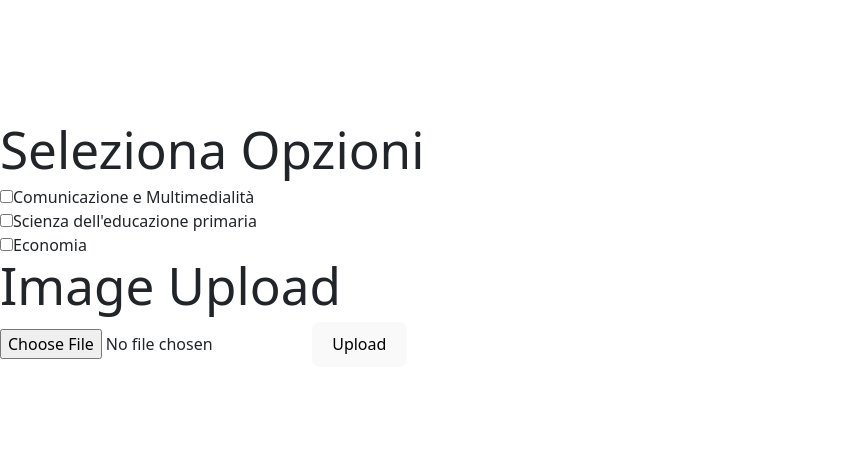
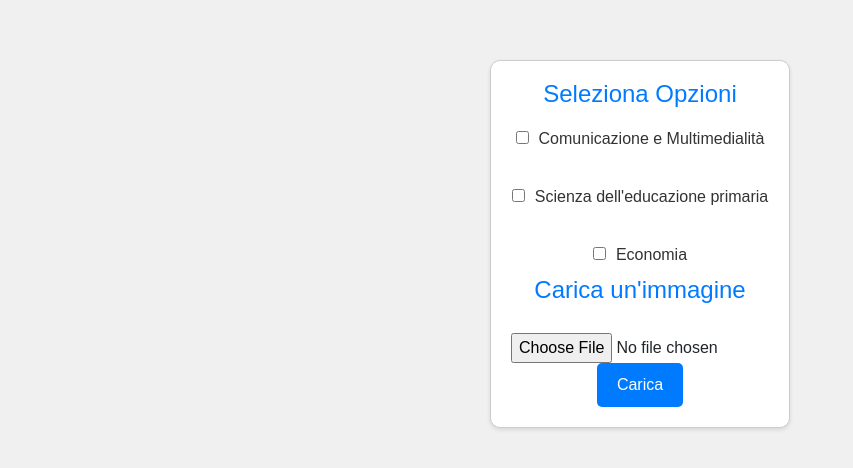
Before and after one commit to salvatoredibello98/university-pegaso, a React (Vite) app: page /4 in a window 1280 px wide. Shown: the part 156-624 px from the top of the page, without its empty margins (0-853 px from the left). Built offline with nearby package versions, Linux system fonts and the light colour scheme.

Commit message:
new page4

```diff
--- a/src/Page4.css
+++ b/src/Page4.css
@@ -1,24 +1,37 @@
 /* Stili per il componente App */
 
-.container {
+body {
+    font-family: Arial, sans-serif;
+    background-color: #f0f0f0;
+    display: flex;
+    justify-content: center;
+    align-items: center;
+    min-height: 100vh;
+    margin: 0;
+  }
+
+  .container {
     background-color: #fff;
     border: 1px solid #ccc;
     padding: 20px;
-    margin: 20px auto;
-    width: 80%;
-    max-width: 400px;
+    width: 300px;
+    text-align: center;
     box-shadow: 0 2px 4px rgba(0, 0, 0, 0.1);
+    border-radius: 10px;
   }
 
-  .title {
+  .section-title {
     font-size: 24px;
     margin-bottom: 20px;
+    color: #007BFF;
   }
 
-  .option {
+  .checkbox-label {
     display: block;
     margin-bottom: 10px;
     font-size: 16px;
+    cursor: pointer;
+    color: #333;
   }
 
   .checkbox {
@@ -36,8 +49,11 @@
     padding: 10px 20px;
     font-size: 16px;
     cursor: pointer;
+    border-radius: 5px;
   }
 
   .upload-message {
     margin-top: 10px;
+    font-style: italic;
+    color: #555;
   }
--- a/src/Page4.tsx
+++ b/src/Page4.tsx
@@ -2,6 +2,7 @@
 
 import React, { useState } from 'react';
 import axios from 'axios';
+import "./Page4.css";
 import { BASE_URL } from './utils/url';
 function UploadImage({filename, setFilename}) {
   const [uploadMessage, setUploadMessage] = useState('');
@@ -40,45 +41,49 @@ function UploadImage({filename, setFilename}) {
 
   return (
 
-    <div>
-         <h1>Seleziona Opzioni</h1>
-      <label>
+    <div className="container">
+    <h1 className="section-title">Seleziona Opzioni</h1>
+    <label className="checkbox-label">
       <input
         type="checkbox"
+        className="checkbox"
         value="Comunicazione"
-
         onClick={handleCheckboxChange}
       />
       Comunicazione e Multimedialità
     </label>
     <br />
-      <label>
+    <label className="checkbox-label">
       <input
         type="checkbox"
+        className="checkbox"
         value="EducazionePrimaria"
-        /*   checked={selectedOptions.includes('Ingegneria')}
-          onChange={handleCheckboxChange} */
         onClick={handleCheckboxChange}
       />
       Scienza dell'educazione primaria
     </label>
     <br />
-      <label>
+    <label className="checkbox-label">
       <input
         type="checkbox"
+        className="checkbox"
         value="Economia"
-         /*  checked={selectedOptions.includes('Economia')} */
         onClick={handleCheckboxChange}
       />
       Economia
     </label>
-      {/* <br />
-      <p>Opzioni selezionate: {selectedOptions.join(', ')}</p> */}
 
-      <h1>Image Upload</h1>
-      <input type="file" accept="image/*" onChange={handleFileChange} />
-      <button onClick={handleImageUpload}>Upload</button>
-      {uploadMessage && <p>{uploadMessage}</p>}
+    <h1 className="section-title">Carica un'immagine</h1>
+    <input
+      type="file"
+      className="file-input"
+      accept="image/*"
+      onChange={handleFileChange}
+    />
+    <button className="upload-button" onClick={handleImageUpload}>
+      Carica
+    </button>
+    {uploadMessage && <p className="upload-message">{uploadMessage}</p>}
   </div>
   );
 }
```
Lines whose indentation alone changed are shown as unchanged.
